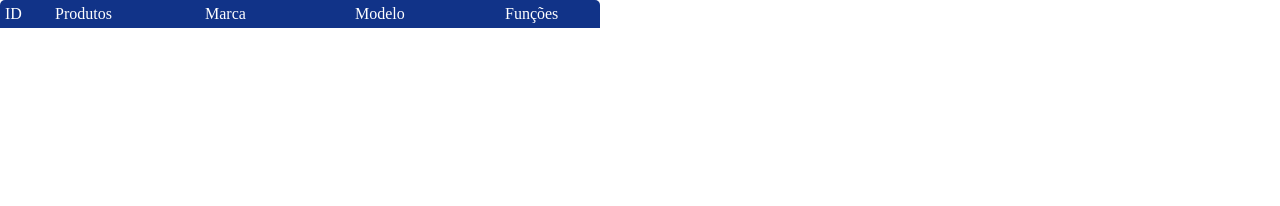
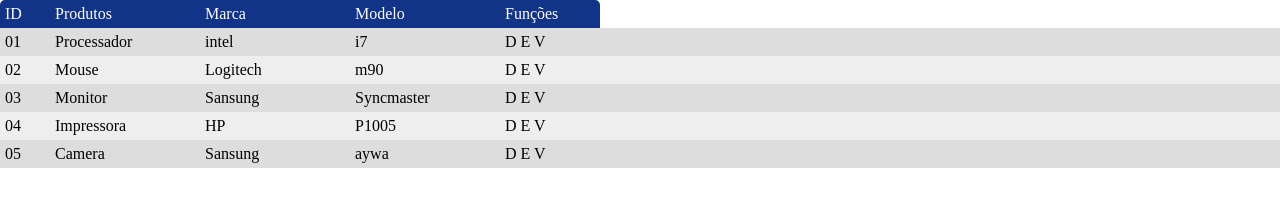
Before and after one commit to CleberSarda/CfbCursos, a website: page aula152.html in a window 1280 px wide. Drawn offline with Linux system fonts and the light colour scheme.

Commit message:
aula 152 javascript

```diff
--- a/aula152.html
+++ b/aula152.html
@@ -15,6 +15,7 @@
             <div class="c4">Modelo</div>
             <div class="c5">Funções</div>
         </div>
+        <div id="dgvDados"></div>
         <!-- <div class="dgvLinha">
             <div class="c1">01</div>
             <div class="c2">Processador</div>
--- a/aula152.js
+++ b/aula152.js
@@ -19,7 +19,7 @@
             const c2=document.createElement("div");
             c2.setAttribute("class","c2");
             c2.innerHTML=el.produto;
-            dgvLinha.appendChild(c1);
+            dgvLinha.appendChild(c2);
 
             const c3=document.createElement("div");
             c3.setAttribute("class","c3");
@@ -38,7 +38,6 @@
 
             dgvDados.appendChild(dgvLinha);
         });
-            console.log(res)
     })
 }
 
--- a/produtos.json
+++ b/produtos.json
@@ -22,5 +22,11 @@
         "produto":"Impressora",
         "marca":"HP",
         "modelo":"P1005"
+    },
+    {
+        "id":"05",
+        "produto":"Camera",
+        "marca":"Sansung",
+        "modelo":"aywa"
     }
 ]
```
